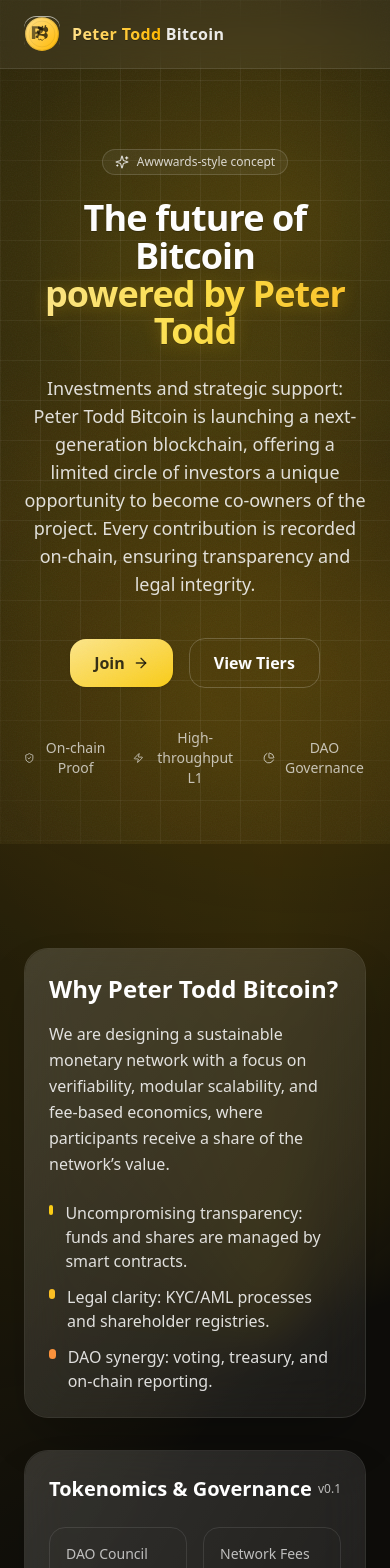
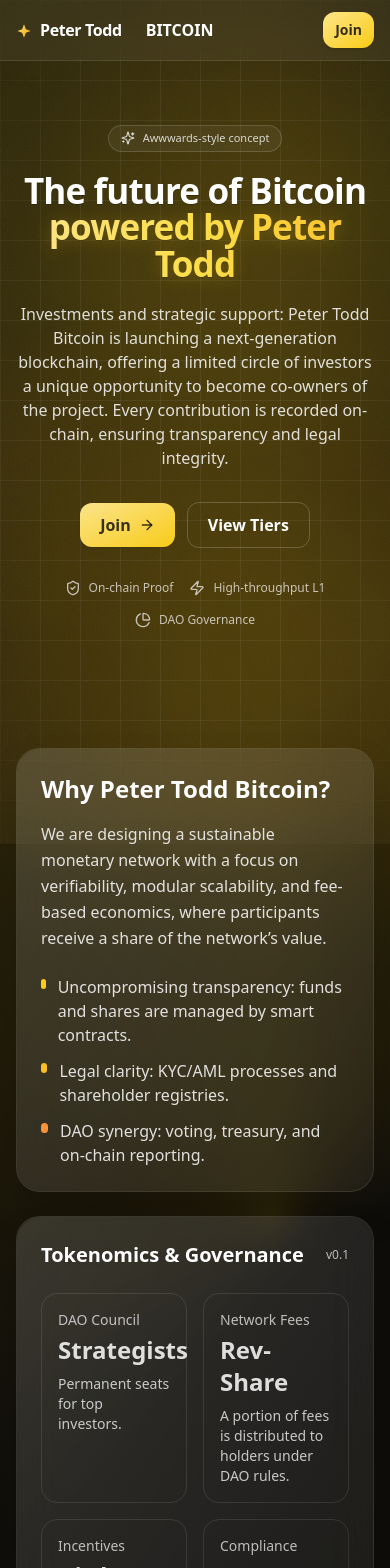
Before and after one commit to Gatsby01k/petb-ok-main, a Next.js app: page / in a window 390 px wide. Shown: the top 1568 px of the page. Built offline with nearby package versions, Linux system fonts and the light colour scheme.

Commit message:
Update page.tsx

```diff
--- a/app/page.tsx
+++ b/app/page.tsx
@@ -3,35 +3,73 @@
 import { motion } from "framer-motion";
 import { ArrowRight, ShieldCheck, Sparkles, Zap, Coins, PieChart, Crown, Star } from "lucide-react";
 
-/** SVG-логотип: монета с BTC-глифом и монограммой PT */
-function LogoPT({ className = "" }: { className?: string }) {
+/** Мини-иконка-искра (акцент слева от слово-знака) */
+function SparkGlyph({ className = "" }: { className?: string }) {
   return (
-    <svg viewBox="0 0 64 64" className={className} aria-label="Peter Todd Bitcoin logo" role="img">
+    <svg viewBox="0 0 24 24" className={className} role="img" aria-label="spark">
       <defs>
-        <linearGradient id="ptb-g" x1="0" y1="0" x2="1" y2="1">
+        <linearGradient id="sparkGrad" x1="0" y1="0" x2="1" y2="1">
           <stop offset="0" stopColor="#FFE08A"/><stop offset="1" stopColor="#FFB800"/>
         </linearGradient>
       </defs>
-      <circle cx="32" cy="32" r="30" fill="url(#ptb-g)"/>
-      <circle cx="32" cy="32" r="29" fill="none" stroke="rgba(0,0,0,.2)" strokeWidth="1"/>
-      <circle cx="32" cy="32" r="23" fill="none" stroke="rgba(0,0,0,.12)" strokeWidth="1" />
-      {/* BTC glyph stylized */}
-      <path fill="rgba(0,0,0,.7)" d="M36.6 18.8l.6-2.6 2.5.6-.6 2.5c2.7 1.1 4.5 3.5 3.7 6.4-.6 2.3-2.3 3.5-4.4 4 2.8 1.1 4.5 3.2 3.7 6.2-1 3.9-4.2 5.2-8.3 5.2l-.7 3-2.5-.6.6-2.7a41 41 0 0 1-2.6-.5l-.7 3-2.5-.6.7-2.9c-.7-.2-1.3-.3-2-.5l-3.8-1 1-3.8 2.2.6 1.3-5-2.3-.6 1-3.8 2.2.6.8-3.2-2.2-.6 1-3.8 3.8 1c.7.2 1.4.3 2 .5l.7-3 2.5.6-.6 2.7c.8.1 1.6.3 2.3.6Zm-7.8 6.6-1.4 5.5c3.1.8 9.1 2.6 10.1-1 .9-3.5-4.8-4.1-8.7-4.5Zm-2.4 9.4-1.6 6.2c3.7.9 10.6 3 11.8-1.5 1.1-4.3-6.1-4.7-10.2-4.7Z"/>
-      {/* PT monogram */}
-      <path fill="rgba(0,0,0,.55)" d="M14 41V18h11.5c5.2 0 8.5 2.8 8.5 7.1s-3.3 7.3-8.5 7.3H20v8.6H14Zm6-13.2h5.3c2 0 3.2-1.1 3.2-2.8s-1.2-2.7-3.2-2.7H20v5.5Z"/>
+      <path d="M12 2 L14.8 9.2 L22 12 L14.8 14.8 L12 22 L9.2 14.8 L2 12 L9.2 9.2 Z"
+            fill="url(#sparkGrad)" opacity=".95"/>
     </svg>
   );
 }
 
-/** Фон: сетка + мягкие кольца + шум */
+/** Креативный awwwards-слово-знак: живая “Peter Todd” + техничный “BITCOIN” */
+function WordmarkAww() {
+  return (
+    <span className="wordmark2 inline-flex items-baseline gap-3">
+      <span className="wm2-main font-extrabold tracking-tight leading-none">Peter&nbsp;Todd</span>
+      <span aria-hidden className="wm2-divider" />
+      <span className="wm2-sub uppercase font-semibold">Bitcoin</span>
+    </span>
+  );
+}
+
+/** Фон: сетка/кольца/шум + aurora и орбы */
 function Background() {
   return (
     <>
+      {/* базовые слои */}
       <div className="bg-grid" />
       <div className="bg-rings" />
       <div className="bg-noise" />
+      {/* новые слои */}
+      <div className="bg-aurora" aria-hidden />
+      <div className="bg-orb o1" aria-hidden />
+      <div className="bg-orb o2" aria-hidden />
     </>
   );
+}
+
+/** Мягкий свет, который следует за курсором (выключается на touch устройствах) */
+function MouseSpotlight() {
+  const ref = React.useRef<HTMLDivElement | null>(null);
+
+  React.useEffect(() => {
+    let raf = 0;
+    const onMove = (e: MouseEvent) => {
+      const x = e.clientX + "px";
+      const y = e.clientY + "px";
+      cancelAnimationFrame(raf);
+      raf = requestAnimationFrame(() => {
+        if (ref.current) {
+          ref.current.style.setProperty("--mx", x);
+          ref.current.style.setProperty("--my", y);
+        }
+      });
+    };
+    window.addEventListener("mousemove", onMove, { passive: true });
+    return () => {
+      window.removeEventListener("mousemove", onMove);
+      cancelAnimationFrame(raf);
+    };
+  }, []);
+
+  return <div ref={ref} className="mouse-spotlight" aria-hidden />;
 }
 
 function GlassCard({ children, className = "" }: { children: React.ReactNode; className?: string }) {
@@ -57,7 +95,12 @@
     name: "Premium Supporter",
     min: "From 0.1 BTC",
     equity: null,
-    perks: ["x5 $PETB Airdrop","Priority access to all releases","Enhanced yields in staking projects","Access to insights and private analytics"],
+    perks: [
+      "x5 $PETB Airdrop",
+      "Priority access to all releases",
+      "Enhanced yields in staking projects",
+      "Access to insights and private analytics",
+    ],
     icon: Star,
     accent: "from-amber-500 to-orange-500",
     badge: "Pro",
@@ -66,7 +109,7 @@
     name: "Early Partner",
     min: "From 0.01 BTC",
     equity: null,
-    perks: ["x2 $PETB Airdrop","Bonus conditions for future grant rounds"],
+    perks: ["x2 $PETB Airdrop", "Bonus conditions for future grant rounds"],
     icon: Coins,
     accent: "from-amber-300 to-lime-400",
     badge: "Early",
@@ -75,15 +118,12 @@
 
 const Nav = () => (
   <nav className="sticky top-0 z-40 w-full glass">
-    <div className="mx-auto max-w-7xl px-6 py-4 flex items-center justify-between">
-      <a href="#home" className="group inline-flex items-center gap-3">
-        <LogoPT className="h-9 w-9 rounded-xl shadow-[inset_0_1px_0_rgba(255,255,255,0.6)]" />
-        <span className="font-semibold tracking-wide">
-          <span className="brand-gradient drop-shadow-[0_1px_0_rgba(0,0,0,0.25)]">Peter&nbsp;Todd</span>
-          <span className="ml-1 text-white/90 group-hover:text-white transition">Bitcoin</span>
-        </span>
+    <div className="mx-auto max-w-7xl px-4 sm:px-6 py-3 sm:py-4 flex items-center justify-between">
+      <a href="#home" className="group inline-flex items-center gap-2 sm:gap-3">
+        <SparkGlyph className="h-4 w-4 translate-y-[1px]" />
+        <WordmarkAww />
       </a>
-      <div className="hidden md:flex items-center gap-8 text-sm text-white/70">
+      <div className="hidden md:flex items-center gap-6 lg:gap-8 text-sm text-white/70">
         <a href="#vision" className="hover:text-white transition">Vision</a>
         <a href="#tiers" className="hover:text-white transition">Tiers</a>
         <a href="#onchain" className="hover:text-white transition">On-chain</a>
@@ -92,7 +132,16 @@
           Apply <ArrowRight className="h-4 w-4" />
         </a>
       </div>
-      <a href="#apply" className="md:inline-flex hidden rounded-2xl bg-gradient-to-br from-amber-200 to-yellow-400 text-black/80 px-4 py-2 font-semibold shadow hover:shadow-lg transition">
+      <a
+        href="#apply"
+        className="inline-flex md:hidden rounded-xl bg-gradient-to-br from-amber-200 to-yellow-400 text-black/80 px-3 py-2 text-sm font-semibold shadow transition"
+      >
+        Join
+      </a>
+      <a
+        href="#apply"
+        className="hidden md:inline-flex rounded-2xl bg-gradient-to-br from-amber-200 to-yellow-400 text-black/80 px-4 py-2 font-semibold shadow hover:shadow-lg transition"
+      >
         Join Whitelist
       </a>
     </div>
@@ -100,23 +149,29 @@
 );
 
 const Hero = () => (
-  <section id="home" className="relative overflow-hidden">
-    <div className="mx-auto max-w-7xl px-6 pt-20 pb-24 sm:pt-28 sm:pb-28 text-center">
-      <div className="inline-flex items-center gap-2 rounded-full border border-white/15 bg-white/5 px-3 py-1 text-xs text-white/80 mb-6">
+  <section id="home" className="relative overflow-hidden scroll-mt-24">
+    <div className="mx-auto max-w-7xl px-4 sm:px-6 pt-16 sm:pt-24 md:pt-28 pb-16 sm:pb-24 text-center">
+      <div className="inline-flex items-center gap-2 rounded-full border border-white/15 bg-white/5 px-3 py-1 text-[11px] sm:text-xs text-white/80 mb-5 sm:mb-6">
         <Sparkles className="h-3.5 w-3.5" /> Awwwards-style concept
       </div>
-      <h1 className="text-4xl sm:text-6xl md:text-7xl font-black tracking-tight text-white leading-[1.05] drop-shadow-[0_1px_0_rgba(0,0,0,0.25)]">
+      <h1 className="text-[9vw] sm:text-6xl md:text-7xl font-black tracking-tight text-white leading-[1.05] drop-shadow-[0_1px_0_rgba(0,0,0,0.25)]">
         The future of Bitcoin
-        <span className="block text-transparent bg-clip-text bg-gradient-to-r from-amber-200 via-yellow-300 to-amber-400 drop-shadow-[0_2px_8px_rgba(255,200,0,0.25)]">powered by Peter Todd</span>
+        <span className="block text-transparent bg-clip-text bg-gradient-to-r from-amber-200 via-yellow-300 to-amber-400 drop-shadow-[0_2px_8px_rgba(255,200,0,0.25)]">
+          powered by Peter Todd
+        </span>
       </h1>
-      <p className="mt-6 text-lg sm:text-xl text-white/85 mx-auto max-w-3xl">
+      <p className="mt-5 sm:mt-6 text-base sm:text-lg md:text-xl text-white/85 mx-auto max-w-2xl sm:max-w-3xl">
         Investments and strategic support: Peter Todd Bitcoin is launching a next-generation blockchain, offering a limited circle of investors a unique opportunity to become co-owners of the project. Every contribution is recorded on-chain, ensuring transparency and legal integrity.
       </p>
-      <div className="mt-10 flex items-center justify-center gap-4">
-        <a href="#apply" className="rounded-2xl bg-gradient-to-br from-amber-200 to-yellow-400 text-black/80 px-6 py-3 font-semibold shadow hover:shadow-lg transition inline-flex items-center gap-2">Join <ArrowRight className="h-4 w-4"/></a>
-        <a href="#tiers" className="rounded-2xl border border-white/20 text-white px-6 py-3 font-semibold hover:bg-white/10 transition">View Tiers</a>
+      <div className="mt-8 sm:mt-10 flex items-center justify-center gap-3 sm:gap-4">
+        <a href="#apply" className="rounded-xl sm:rounded-2xl bg-gradient-to-br from-amber-200 to-yellow-400 text-black/80 px-5 py-2.5 sm:px-6 sm:py-3 font-semibold shadow hover:shadow-lg transition inline-flex items-center gap-2">
+          Join <ArrowRight className="h-4 w-4"/>
+        </a>
+        <a href="#tiers" className="rounded-xl sm:rounded-2xl border border-white/20 text-white px-5 py-2.5 sm:px-6 sm:py-3 font-semibold hover:bg-white/10 transition">
+          View Tiers
+        </a>
       </div>
-      <div className="mt-10 flex items-center justify-center gap-6 text-white/70 text-sm">
+      <div className="mt-8 sm:mt-10 flex flex-wrap items-center justify-center gap-4 sm:gap-6 text-white/70 text-xs sm:text-sm">
         <span className="inline-flex items-center gap-2"><ShieldCheck className="h-4 w-4"/> On-chain Proof</span>
         <span className="inline-flex items-center gap-2"><Zap className="h-4 w-4"/> High-throughput L1</span>
         <span className="inline-flex items-center gap-2"><PieChart className="h-4 w-4"/> DAO Governance</span>
@@ -126,8 +181,8 @@
 );
 
 const Vision = () => (
-  <section id="vision" className="relative py-16 sm:py-24">
-    <div className="mx-auto max-w-7xl px-6 grid md:grid-cols-2 gap-8 items-stretch">
+  <section id="vision" className="relative py-14 sm:py-16 md:py-24 scroll-mt-24">
+    <div className="mx-auto max-w-7xl px-4 sm:px-6 grid md:grid-cols-2 gap-6 md:gap-8 items-stretch">
       <GlassCard>
         <h2 className="text-2xl sm:text-3xl font-extrabold text-white">Why Peter Todd Bitcoin?</h2>
         <p className="mt-4 text-white/85 leading-relaxed">
@@ -172,37 +227,45 @@
 );
 
 const Tiers = () => (
-  <section id="tiers" className="relative py-16 sm:py-24">
-    <div className="mx-auto max-w-7xl px-6">
-      <div className="text-center mb-10">
-        <h2 className="text-3xl sm:text-4xl font-extrabold text-white drop-shadow-[0_1px_0_rgba(0,0,0,0.25)]">Participation Tiers</h2>
-        <p className="mt-3 text-white/75">Choose your strategy and unlock the project’s on-chain economy.</p>
+  <section id="tiers" className="relative py-14 sm:py-16 md:py-24 scroll-mt-24">
+    <div className="mx-auto max-w-7xl px-4 sm:px-6">
+      <div className="text-center mb-8 sm:mb-10">
+        <h2 className="text-2xl sm:text-3xl md:text-4xl font-extrabold text-white drop-shadow-[0_1px_0_rgba(0,0,0,0.25)]">Participation Tiers</h2>
+        <p className="mt-3 text-white/75 text-sm sm:text-base">Choose your strategy and unlock the project’s on-chain economy.</p>
       </div>
-      <div className="grid lg:grid-cols-3 gap-6">
+      <div className="grid lg:grid-cols-3 gap-5 sm:gap-6">
         {tiers.map((t, i) => (
-          <motion.div key={t.name} initial={{ opacity: 0, y: 20 }} whileInView={{ opacity: 1, y: 0 }} viewport={{ once: true }} transition={{ duration: 0.5, delay: i * 0.1 }}>
+          <motion.div
+            key={t.name}
+            initial={{ opacity: 0, y: 20 }}
+            whileInView={{ opacity: 1, y: 0 }}
+            viewport={{ once: true, margin: "-10% 0px" }}
+            transition={{ duration: 0.5, delay: i * 0.1 }}
+          >
             <GlassCard className="h-full">
               <div className="flex items-center justify-between">
                 <div className="inline-flex items-center gap-2">
                   <div className={`h-10 w-10 rounded-2xl bg-gradient-to-br ${t.accent} grid place-items-center`}>
                     <t.icon className="h-5 w-5 text-black/70" />
                   </div>
-                  <h3 className="text-xl font-bold text-white">{t.name}</h3>
+                  <h3 className="text-lg sm:text-xl font-bold text-white">{t.name}</h3>
                 </div>
-                <span className="text-xs text-white/70 border border-white/10 rounded-full px-2 py-1">{t.badge}</span>
+                <span className="text-[10px] sm:text-xs text-white/70 border border-white/10 rounded-full px-2 py-1">{t.badge}</span>
               </div>
               <div className="mt-4 text-white/85">
-                <div className="text-sm uppercase tracking-wide">Minimum</div>
-                <div className="text-lg font-semibold">{t.min}</div>
+                <div className="text-xs sm:text-sm uppercase tracking-wide">Minimum</div>
+                <div className="text-base sm:text-lg font-semibold">{t.min}</div>
                 {t.equity && (
-                  <div className="mt-2 text-sm bg-white/5 border border-white/10 rounded-xl px-3 py-2 inline-block">{t.equity}</div>
+                  <div className="mt-2 text-xs sm:text-sm bg-white/5 border border-white/10 rounded-xl px-3 py-2 inline-block">{t.equity}</div>
                 )}
                 <ul className="mt-5 space-y-3">
                   {t.perks.map((p) => (
                     <li key={p} className="flex items-start gap-3"><span className="mt-1 h-2.5 w-2.5 rounded-full bg-white/40"/> {p}</li>
                   ))}
                 </ul>
-                <a href="#apply" className="mt-6 inline-flex items-center gap-2 rounded-xl border border-white/15 px-4 py-2 text-white hover:bg-white/10 transition">Apply <ArrowRight className="h-4 w-4"/></a>
+                <a href="#apply" className="mt-6 inline-flex items-center gap-2 rounded-xl border border-white/15 px-4 py-2 text-white hover:bg-white/10 transition">
+                  Apply <ArrowRight className="h-4 w-4"/>
+                </a>
               </div>
             </GlassCard>
           </motion.div>
@@ -213,8 +276,8 @@
 );
 
 const OnChain = () => (
-  <section id="onchain" className="relative py-16 sm:py-24">
-    <div className="mx-auto max-w-7xl px-6 grid lg:grid-cols-2 gap-8 items-center">
+  <section id="onchain" className="relative py-14 sm:py-16 md:py-24 scroll-mt-24">
+    <div className="mx-auto max-w-7xl px-4 sm:px-6 grid lg:grid-cols-2 gap-6 md:gap-8 items-center">
       <GlassCard>
         <h2 className="text-2xl sm:text-3xl font-extrabold text-white">On-chain Confirmations</h2>
         <p className="mt-3 text-white/85">Every contribution is tied to a transaction. Public registries and Merkle proofs confirm participation.</p>
@@ -280,8 +343,8 @@
   };
 
   return (
-    <section id="apply" className="relative py-16 sm:py-24">
-      <div className="mx-auto max-w-4xl px-6">
+    <section id="apply" className="relative py-14 sm:py-16 md:py-24 scroll-mt-24">
+      <div className="mx-auto max-w-4xl px-4 sm:px-6">
         <GlassCard>
           <div className="flex flex-col gap-6">
             <div>
@@ -356,8 +419,8 @@
 };
 
 const FAQ = () => (
-  <section id="faq" className="relative py-16 sm:py-24">
-    <div className="mx-auto max-w-5xl px-6">
+  <section id="faq" className="relative py-14 sm:py-16 md:py-24 scroll-mt-24">
+    <div className="mx-auto max-w-5xl px-4 sm:px-6">
       <div className="grid md:grid-cols-2 gap-6">
         {[
           { q: "Is this a public offer?", a: "No. This website is a demonstration concept. A formal legal review and official documentation are required before launch." },
@@ -376,29 +439,28 @@
 );
 
 const Footer = () => (
-  <footer className="relative py-10 border-t border-white/10">
-    <div className="mx-auto max-w-7xl px-6 flex flex-col md:flex-row items-center justify-between gap-4 text-white/70 text-sm">
-      <div className="flex items-center gap-3">
-        <LogoPT className="h-8 w-8" />
-        <span className="leading-none">
-          <span className="brand-gradient font-semibold">Peter&nbsp;Todd</span>
-          <span className="ml-1 text-white/85">Bitcoin</span>
-          <span> © {new Date().getFullYear()}</span>
-        </span>
+  <footer className="relative py-8 sm:py-10 border-t border-white/10">
+    <div className="mx-auto max-w-7xl px-4 sm:px-6 flex flex-col md:flex-row items-center justify-between gap-4 text-white/70 text-sm">
+      <div className="flex items-center gap-2 sm:gap-3">
+        <SparkGlyph className="h-4 w-4 translate-y-[1px]" />
+        <WordmarkAww />
+        <span className="ml-2 text-white/60 text-xs sm:text-sm">© {new Date().getFullYear()}</span>
       </div>
-      <div className="flex items-center gap-6">
+      <div className="flex items-center gap-5 sm:gap-6">
         <a href="#" className="hover:text-white transition">Terms</a>
         <a href="#" className="hover:text-white transition">Privacy</a>
         <a href="#" className="hover:text-white transition">Imprint</a>
       </div>
     </div>
+    <div className="pb-[env(safe-area-inset-bottom)]" />
   </footer>
 );
 
 export default function Page() {
   return (
-    <div className="min-h-screen body-bg text-white relative">
+    <div className="min-h-screen body-bg text-white relative overflow-x-hidden">
       <Background />
+      <MouseSpotlight />
       <Nav />
       <Hero />
       <Vision />
```
